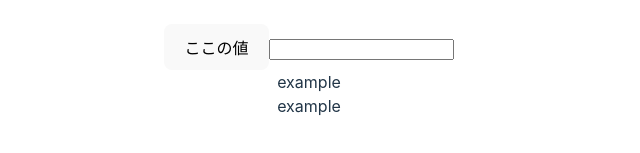
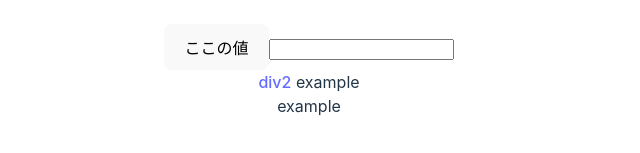
Before and after one commit to 2nofa11/NekoBook, a Vue app: page / in a window 1280 px wide. Shown: the part 329-482 px from the top of the page, without its empty margins (331-971 px from the left). Built offline with nearby package versions, Linux system fonts and the light colour scheme.

Commit message:
p100 stop演算子でバブリングを抑えられる

```diff
--- a/src/components/Section13.vue
+++ b/src/components/Section13.vue
@@ -1,7 +1,10 @@
 <template>
   <button @click="handleClick($event)">ここの値</button>
   <input :value="message" @input="handleInput($event)" />
-  <div @click="handler">example</div>
+  <div @click="handler('div1')">
+    <a href="#top" @click.stop="handler('div2')">div2</a>
+    example
+  </div>
   <div @click.right.prevent="handler">example</div>
 </template>
 
@@ -15,7 +18,7 @@ export default defineComponent({
     };
   },
   methods: {
-    handler(event: Event) {
+    handler(event: any) {
       console.log(event);
     },
     handleClick(event: Event) {
```
